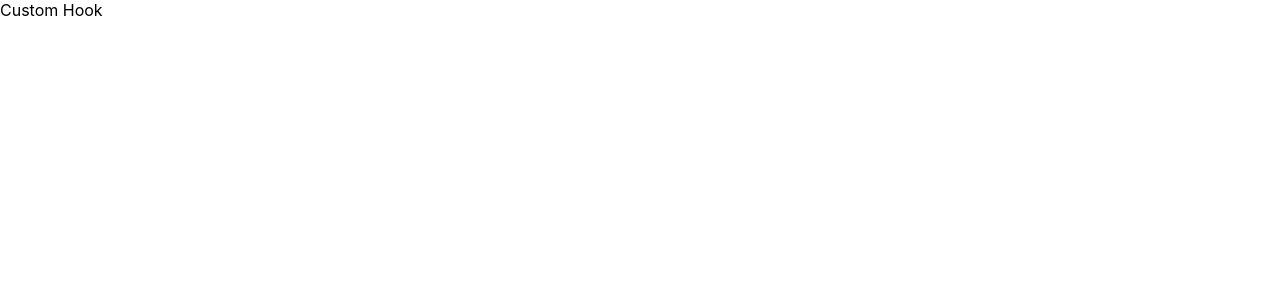
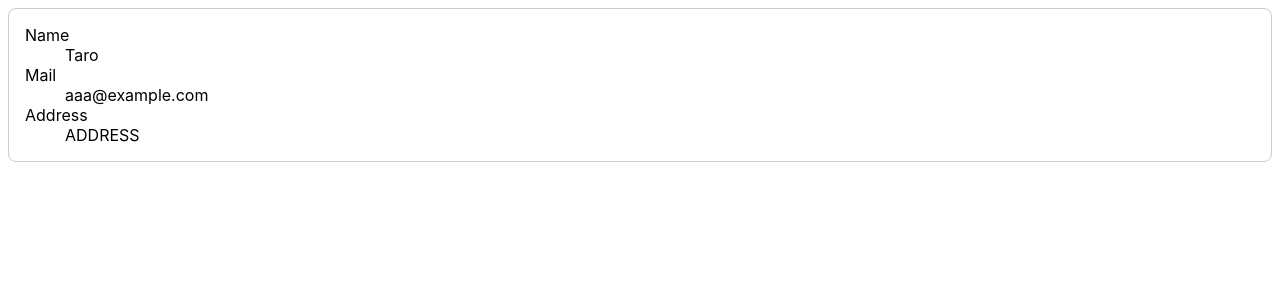
Before and after one commit to tayutaedomo/react-typescript-sandbox, a React (Create React App) app: page /custom_hook in a window 1280 px wide. Shown: the top 300 px of the page. Built offline with nearby package versions, Linux system fonts and the light colour scheme.

Commit message:
add: UserCard component

```diff
--- a/src/components/custom_hook/CustomHook.tsx
+++ b/src/components/custom_hook/CustomHook.tsx
@@ -1,7 +1,19 @@
 import React, { VFC } from 'react';
+import UserCard from './UserCard';
+
+const user = {
+  id: 1,
+  name: 'Taro',
+  email: 'aaa@example.com',
+  address: 'ADDRESS',
+};
 
 const CustomHook: VFC = () => {
-  return <div>Custom Hook</div>;
+  return (
+    <div>
+      <UserCard user={user} />
+    </div>
+  );
 };
 
 export default CustomHook;
--- /dev/null
+++ b/src/components/custom_hook/UserCard.tsx
@@ -0,0 +1,33 @@
+import React, { VFC } from 'react';
+
+import { UserProfile } from '../../types/userProfile';
+
+type Props = {
+  user: UserProfile;
+};
+
+const UserCard: VFC<Props> = (props) => {
+  const { user } = props;
+
+  const style = {
+    border: 'solid 1px #ccc',
+    borderRadius: '8px',
+    padding: '0 16px',
+    margin: '8px',
+  };
+
+  return (
+    <div style={style}>
+      <dl>
+        <dt>Name</dt>
+        <dd>{user.name}</dd>
+        <dt>Mail</dt>
+        <dd>{user.email}</dd>
+        <dt>Address</dt>
+        <dd>{user.address}</dd>
+      </dl>
+    </div>
+  );
+};
+
+export default UserCard;
--- /dev/null
+++ b/src/types/userProfile.ts
@@ -0,0 +1,6 @@
+export type UserProfile = {
+  id: number;
+  name: string;
+  email: string;
+  address: string;
+};
```
